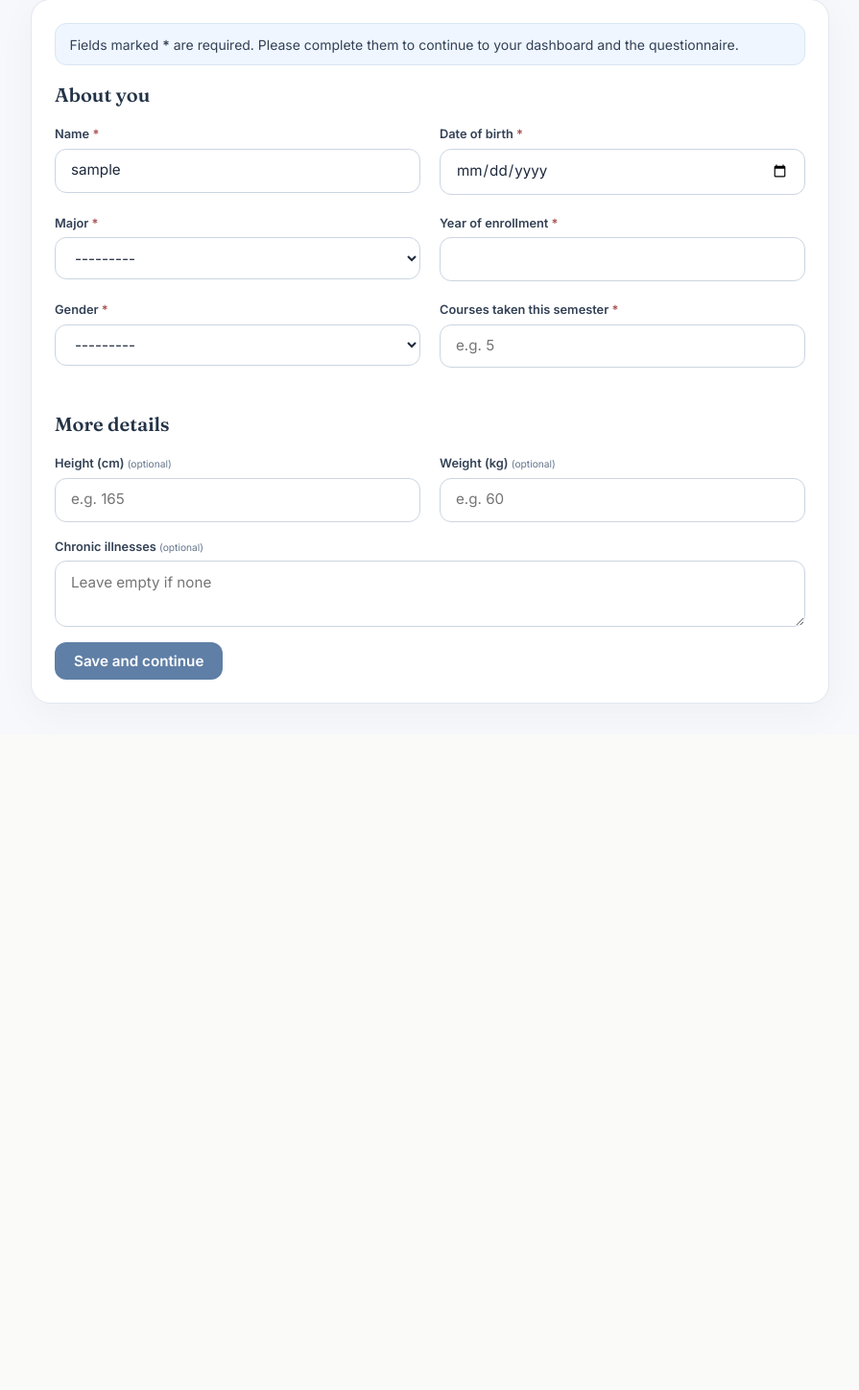
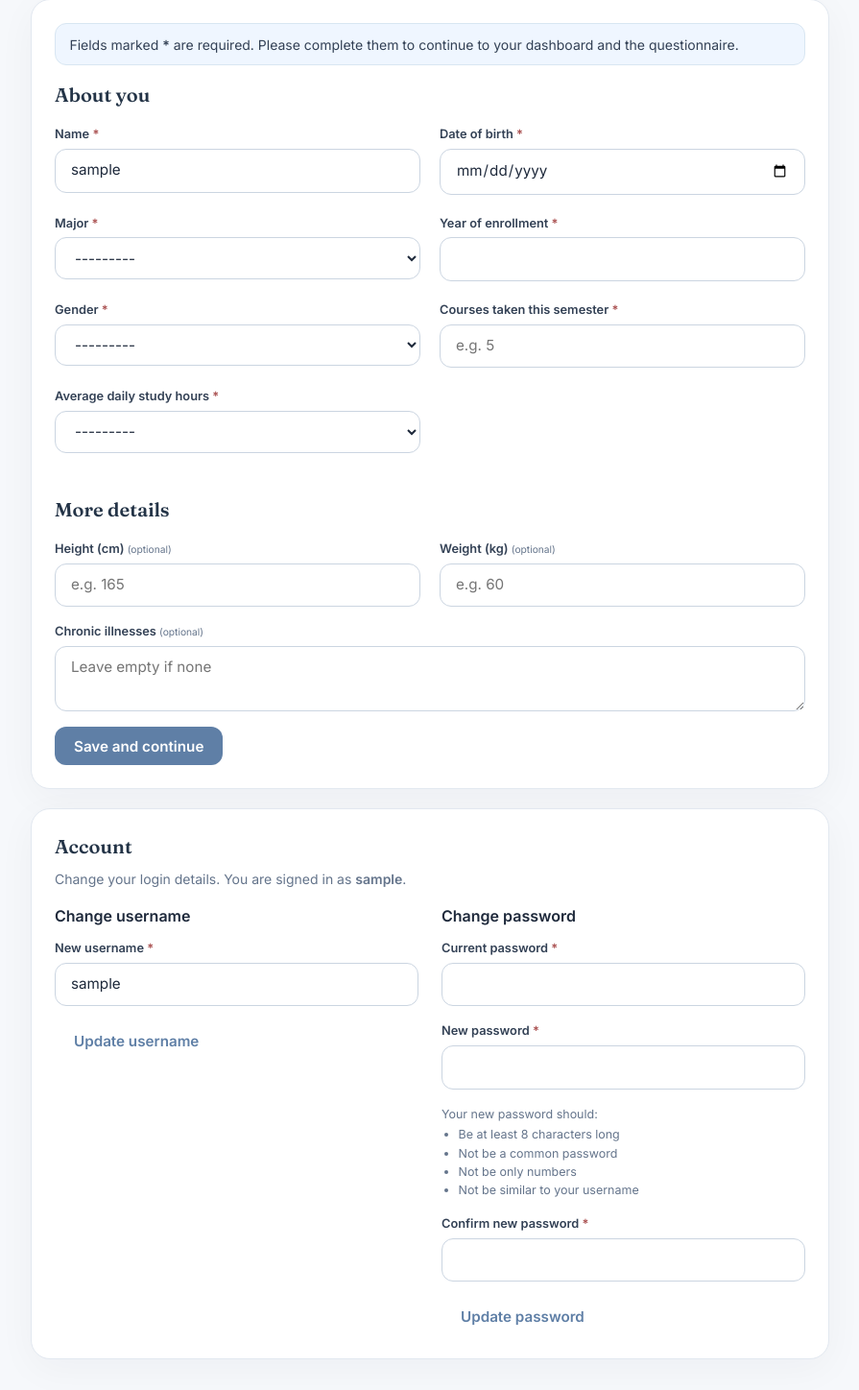
Before and after one commit to nra1smi16/BalancED, a Django app: page /profile/ in a window 1280 px wide. Shown: the part 189-1637 px from the top of the page at 96% size, without its empty margins (88-983 px from the left). Before the commit the page ends 922 px from the top, so only its background shows below. Run offline with Django 5.2, Linux system fonts and the light colour scheme; the visitor is signed in with stand-in values (Sample User, id 1); data comes from the database, SQL or seed files in the repository.

Commit message:
modifired based on the new questionnaire reduction

```diff
--- a/core/forms.py
+++ b/core/forms.py
@@ -2,7 +2,7 @@ from datetime import date
 
 from django import forms
 from django.contrib.auth import get_user_model
-from django.contrib.auth.forms import AuthenticationForm
+from django.contrib.auth.forms import AuthenticationForm, PasswordChangeForm
 from django.contrib.auth.password_validation import validate_password
 from django.core.exceptions import ValidationError
 
@@ -74,7 +74,7 @@ class ProfileForm(forms.ModelForm):
     class Meta:
         model = StudentProfile
         fields = ['name', 'date_of_birth', 'major', 'year_of_enrollment', 'gender',
-                  'courses_taken', 'height_cm', 'weight_kg', 'chronic_illnesses']
+                  'courses_taken', 'avg_daily_study_hours', 'height_cm', 'weight_kg', 'chronic_illnesses']
         labels = {
             'name': 'Name',
             'date_of_birth': 'Date of birth',
@@ -82,6 +82,7 @@ class ProfileForm(forms.ModelForm):
             'year_of_enrollment': 'Year of enrollment',
             'gender': 'Gender',
             'courses_taken': 'Courses taken this semester',
+            'avg_daily_study_hours': 'Average daily study hours',
             'height_cm': 'Height (cm)',
             'weight_kg': 'Weight (kg)',
             'chronic_illnesses': 'Chronic illnesses',
@@ -97,7 +98,8 @@ class ProfileForm(forms.ModelForm):
 
     def __init__(self, *args, **kwargs):
         super().__init__(*args, **kwargs)
-        for name in ('name', 'date_of_birth', 'major', 'year_of_enrollment', 'gender', 'courses_taken'):   # primary = must
+        for name in ('name', 'date_of_birth', 'major', 'year_of_enrollment', 'gender',
+                     'courses_taken', 'avg_daily_study_hours'):   # primary = must
             self.fields[name].required = True
         _style(self)
 
@@ -112,6 +114,45 @@ class ProfileForm(forms.ModelForm):
         if year and not (2000 <= year <= date.today().year):
             raise ValidationError(f'Please enter a year between 2000 and {date.today().year}.')
         return year
+
+
+# ------------------------------------------------------------------ account (profile page)
+
+class UsernameChangeForm(forms.Form):
+    username = forms.CharField(
+        max_length=150, label='New username', validators=[User.username_validator],
+        widget=forms.TextInput(attrs={'class': 'field-input', 'autocomplete': 'username'}))
+
+    def __init__(self, user, *args, **kwargs):
+        self.user = user
+        super().__init__(*args, **kwargs)
+
+    def clean_username(self):
+        username = self.cleaned_data['username']
+        if username == self.user.get_username():
+            raise ValidationError('That is already your username.')
+        if User.objects.filter(username__iexact=username).exclude(pk=self.user.pk).exists():
+            raise ValidationError('That username is already taken.')
+        return username
+
+    def save(self):
+        self.user.username = self.cleaned_data['username']
+        self.user.save(update_fields=['username'])
+        return self.user
+
+
+class StyledPasswordChangeForm(PasswordChangeForm):
+    """Django's own password change form (checks the current password and the same password rules as sign up)."""
+
+    def __init__(self, *args, **kwargs):
+        super().__init__(*args, **kwargs)
+        labels = {'old_password': 'Current password', 'new_password1': 'New password',
+                  'new_password2': 'Confirm new password'}
+        for name, label in labels.items():
+            self.fields[name].label = label
+            self.fields[name].widget.attrs['class'] = 'field-input'
+        self.fields['old_password'].widget.attrs.pop('autofocus', None)   # do not grab focus on page load
+        self.fields['new_password1'].help_text = ''                        # the rules are listed in the template
 
 
 # ------------------------------------------------------------------ survey
--- a/core/static/dashboard.css
+++ b/core/static/dashboard.css
@@ -443,3 +443,24 @@ textarea.field-input { resize: vertical; }
   background: #eff6ff;
   color: #334155;
 }
+
+/* =====================================================================
+   Messages, account section
+   ===================================================================== */
+.messages { margin-top: 1rem; }
+.message {
+  margin: 0 0 0.5rem;
+  padding: 0.65rem 0.9rem;
+  border-radius: 0.75rem;
+  border: 1px solid #cfe6d8;
+  background: #ecfdf5;
+  color: #2f5d44;
+}
+.message-error { border-color: #ecc7c7; background: #fbf1f1; color: #8a3f3f; }
+
+.account-card { margin-top: 1.25rem; }
+.subhead { margin: 0 0 0.75rem; font-size: 1rem; color: var(--ink); }
+.account-grid { align-items: start; gap: 1.5rem; }
+.hint { margin: 0 0 1rem; font-size: 0.78rem; line-height: 1.2rem; color: var(--muted); }
+.hint p { margin: 0; }
+.hint ul { margin: 0.15rem 0 0; padding-left: 1.1rem; }
--- a/core/templates/core/app_base.html
+++ b/core/templates/core/app_base.html
@@ -43,6 +43,12 @@
         </div>
       </header>
 
+      {% if messages %}
+        <div class="messages" role="status">
+          {% for message in messages %}<p class="message message-{{ message.tags }}">{{ message }}</p>{% endfor %}
+        </div>
+      {% endif %}
+
       {% block content %}{% endblock %}
     </div>
 
--- a/core/templates/core/profile.html
+++ b/core/templates/core/profile.html
@@ -33,6 +33,7 @@
     {% include 'core/_field.html' with field=form.year_of_enrollment %}
     {% include 'core/_field.html' with field=form.gender %}
     {% include 'core/_field.html' with field=form.courses_taken %}
+    {% include 'core/_field.html' with field=form.avg_daily_study_hours %}
   </div>
 
   <h2 class="font-display card-title section-gap">More details</h2>
@@ -46,6 +47,38 @@
     <button type="submit" class="btn">{% if first_time %}Save and continue{% else %}Save changes{% endif %}</button>
   </div>
 </form>
+
+<section class="card form-card account-card" id="account" aria-labelledby="account-heading">
+  <h2 class="font-display card-title" id="account-heading">Account</h2>
+  <p class="section-intro">Change your login details. You are signed in as <strong>{{ user.get_username }}</strong>.</p>
+
+  <div class="form-grid account-grid">
+    <form method="post" action="{% url 'change_username' %}">
+      {% csrf_token %}
+      <h3 class="subhead">Change username</h3>
+      {% include 'core/_field.html' with field=username_form.username %}
+      <button type="submit" class="btn btn-ghost">Update username</button>
+    </form>
+
+    <form method="post" action="{% url 'change_password' %}">
+      {% csrf_token %}
+      <h3 class="subhead">Change password</h3>
+      {% include 'core/_field.html' with field=password_form.old_password %}
+      {% include 'core/_field.html' with field=password_form.new_password1 %}
+      <div class="hint">
+        <p>Your new password should:</p>
+        <ul>
+          <li>Be at least 8 characters long</li>
+          <li>Not be a common password</li>
+          <li>Not be only numbers</li>
+          <li>Not be similar to your username</li>
+        </ul>
+      </div>
+      {% include 'core/_field.html' with field=password_form.new_password2 %}
+      <button type="submit" class="btn btn-ghost">Update password</button>
+    </form>
+  </div>
+</section>
 {% endblock %}
 
 {% block scripts %}
--- a/core/urls.py
+++ b/core/urls.py
@@ -7,6 +7,8 @@ urlpatterns = [
     path('signup/', views.signup_view, name='signup'),
     path('logout/', views.logout_view, name='logout'),
     path('profile/', views.profile, name='profile'),
+    path('account/username/', views.change_username, name='change_username'),
+    path('account/password/', views.change_password, name='change_password'),
     path('dashboard/', views.dashboard, name='dashboard'),
     path('questionnaire/', views.assessment, name='assessment'),
 ]
--- a/core/views.py
+++ b/core/views.py
@@ -1,12 +1,17 @@
-from django.contrib.auth import login, logout
+from django.contrib import messages
+from django.contrib.auth import login, logout, update_session_auth_hash
 from django.contrib.auth.decorators import login_required
 from django.forms.models import model_to_dict
 from django.shortcuts import redirect, render
 from django.urls import reverse
 from django.views.decorators.http import require_POST
 
-from .forms import AssessmentForm, LoginForm, ProfileForm, SignUpForm
+from .forms import (
+    AssessmentForm, LoginForm, ProfileForm, SignUpForm,
+    StyledPasswordChangeForm, UsernameChangeForm,
+)
 from .models import StudentProfile
+from .notes import daily_note
 
 
 def _get_profile(user):
@@ -73,6 +78,7 @@ def profile(request):
         form = ProfileForm(request.POST, instance=student)
         if form.is_valid():
             form.save()
+            messages.success(request, 'Your profile was saved.')
             return redirect('dashboard')
     elif request.GET.get('required') and first_time:
         # The student tried to open another page. Validate what is saved so far,
@@ -82,9 +88,44 @@ def profile(request):
     else:
         form = ProfileForm(instance=student)
 
+    return _render_profile(request, student, form=form, first_time=first_time, blocked=blocked)
+
+
+def _render_profile(request, student, *, form, first_time=None, blocked=False,
+                    username_form=None, password_form=None, status=200):
     return render(request, 'core/profile.html', {
-        'form': form, 'first_time': first_time, 'blocked': blocked, 'profile': student,
-    })
+        'form': form,
+        'first_time': (not student.is_complete) if first_time is None else first_time,
+        'blocked': blocked,
+        'profile': student,
+        'username_form': username_form or UsernameChangeForm(request.user, initial={'username': request.user.get_username()}),
+        'password_form': password_form or StyledPasswordChangeForm(request.user),
+    }, status=status)
+
+
+@login_required
+@require_POST
+def change_username(request):
+    student = _get_profile(request.user)
+    form = UsernameChangeForm(request.user, request.POST)
+    if form.is_valid():
+        form.save()
+        messages.success(request, 'Your username was changed.')
+        return redirect('profile')
+    return _render_profile(request, student, form=ProfileForm(instance=student), username_form=form, status=400)
+
+
+@login_required
+@require_POST
+def change_password(request):
+    student = _get_profile(request.user)
+    form = StyledPasswordChangeForm(request.user, request.POST)
+    if form.is_valid():
+        user = form.save()
+        update_session_auth_hash(request, user)       # keeps the student logged in after the change
+        messages.success(request, 'Your password was changed.')
+        return redirect('profile')
+    return _render_profile(request, student, form=ProfileForm(instance=student), password_form=form, status=400)
 
 
 # ------------------------------------------------------------------ dashboard
@@ -99,6 +140,7 @@ def dashboard(request):
     return render(request, 'core/dashboard.html', {
         'profile': student,
         'assessment': latest,
+        'daily_note': daily_note(latest.stress_level if latest else None),
     })
 
 
```
Also changed, not shown: core/models.py (+16 -19 lines), core/notes.py (added, +48 -0 lines), core/survey.py (+9 -20 lines), core/templates/core/dashboard.html (+1 -14 lines), core/migrations/0004_remove_assessment_b4_sufficient_sleep_and_more.py (added).
